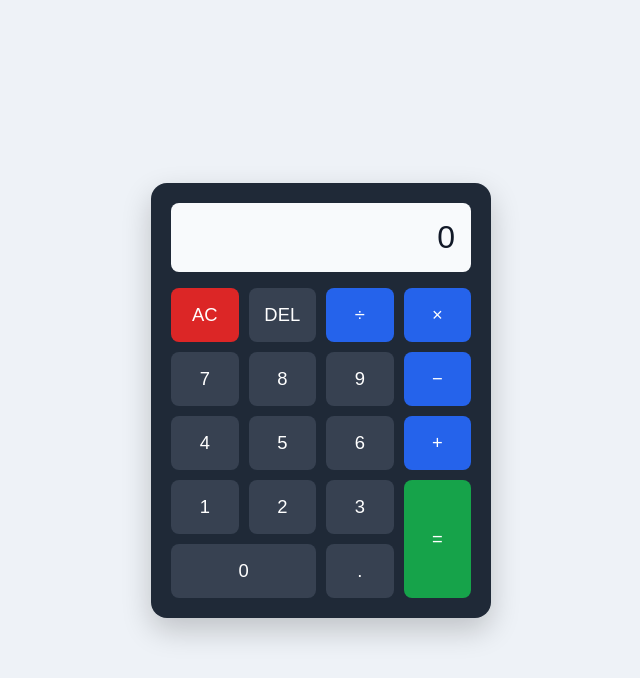
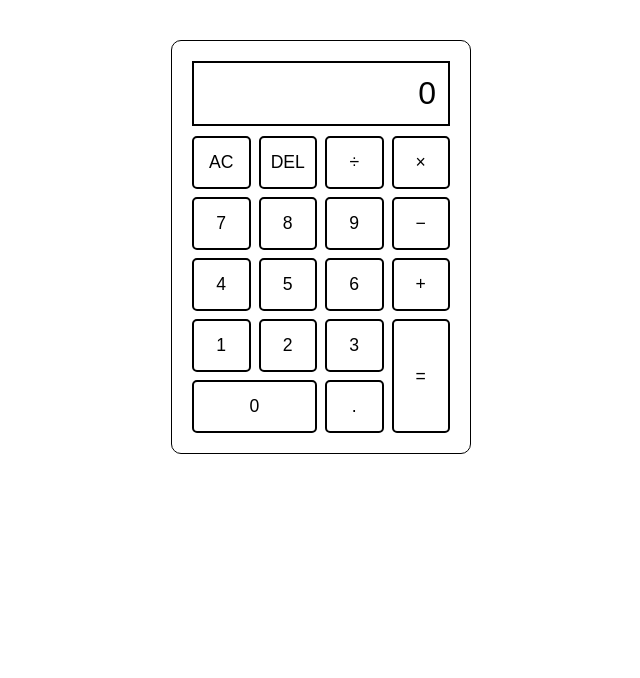
Before and after one commit to Shaktivelseena/FrontEnd-Lab-prgrams, a plain HTML site: page prog6/calci.html in a window 1280 px wide. Shown: the whole page, without its empty margins (319-959 px from the left). Drawn offline with Linux system fonts and the light colour scheme.

Commit message:
Added new program

```diff
--- a/prog6/calci.html
+++ b/prog6/calci.html
@@ -1,126 +1,11 @@
-<!DOCTYPE html>
+<!doctype html>
 <html lang="en">
-<head>
-	<meta charset="UTF-8">
-	<meta name="viewport" content="width=device-width, initial-scale=1.0">
-	<title>Calculator</title>
-	<style>
-		* { box-sizing: border-box; }
-		body {
-			display: grid;
-			min-height: 100vh;
-			margin: 0;
-			place-items: center;
-			background: #eef2f7;
-			font-family: Arial, sans-serif;
-		}
-		.calculator {
-			width: min(92vw, 340px);
-			padding: 20px;
-			border-radius: 16px;
-			background: #1f2937;
-			box-shadow: 0 12px 30px #0003;
-		}
-		#display {
-			width: 100%;
-			margin-bottom: 16px;
-			padding: 16px;
-			border: 0;
-			border-radius: 8px;
-			background: #f8fafc;
-			color: #111827;
-			font-size: 2rem;
-			text-align: right;
-		}
-		.keys { display: grid; grid-template-columns: repeat(4, 1fr); gap: 10px; }
-		button {
-			padding: 16px 8px;
-			border: 0;
-			border-radius: 8px;
-			background: #374151;
-			color: white;
-			cursor: pointer;
-			font-size: 1.15rem;
-		}
-		button:hover { background: #4b5563; }
-		.operator { background: #2563eb; }
-		.operator:hover { background: #1d4ed8; }
-		.clear { background: #dc2626; }
-		.equals { grid-row: span 2; background: #16a34a; }
-		.zero { grid-column: span 2; }
-	</style>
-</head>
-<body>
-	<main class="calculator">
-		<input id="display" type="text" value="0" aria-label="Calculator display" readonly>
-		<div class="keys">
-			<button class="clear" onclick="clearDisplay()">AC</button>
-			<button onclick="deleteDigit()">DEL</button>
-			<button class="operator" onclick="chooseOperator('/')">÷</button>
-			<button class="operator" onclick="chooseOperator('*')">×</button>
-			<button onclick="appendValue('7')">7</button>
-			<button onclick="appendValue('8')">8</button>
-			<button onclick="appendValue('9')">9</button>
-			<button class="operator" onclick="chooseOperator('-')">−</button>
-			<button onclick="appendValue('4')">4</button>
-			<button onclick="appendValue('5')">5</button>
-			<button onclick="appendValue('6')">6</button>
-			<button class="operator" onclick="chooseOperator('+')">+</button>
-			<button onclick="appendValue('1')">1</button>
-			<button onclick="appendValue('2')">2</button>
-			<button onclick="appendValue('3')">3</button>
-			<button class="equals" onclick="calculate()">=</button>
-			<button class="zero" onclick="appendValue('0')">0</button>
-			<button onclick="appendValue('.')">.</button>
-		</div>
-	</main>
-	<script>
-		const display = document.getElementById('display');
-		let firstNumber = null;
-		let operator = null;
-		let waitingForNumber = false;
-
-		function appendValue(value) {
-			if (waitingForNumber || display.value === '0' || display.value === 'Error') {
-				display.value = value === '.' ? '0.' : value;
-				waitingForNumber = false;
-			} else if (value !== '.' || !display.value.includes('.')) {
-				display.value += value;
-			}
-		}
-
-		function chooseOperator(nextOperator) {
-			const current = Number(display.value);
-			if (operator && !waitingForNumber) calculate();
-			firstNumber = operator && !waitingForNumber ? Number(display.value) : current;
-			operator = nextOperator;
-			waitingForNumber = true;
-		}
-
-		function calculate() {
-			if (operator === null || firstNumber === null) return;
-			const secondNumber = Number(display.value);
-			let result;
-			if (operator === '+') result = firstNumber + secondNumber;
-			if (operator === '-') result = firstNumber - secondNumber;
-			if (operator === '*') result = firstNumber * secondNumber;
-			if (operator === '/') result = secondNumber === 0 ? 'Error' : firstNumber / secondNumber;
-			display.value = result === 'Error' ? result : String(Number(result.toFixed(10)));
-			firstNumber = null;
-			operator = null;
-			waitingForNumber = true;
-		}
-
-		function clearDisplay() {
-			display.value = '0';
-			firstNumber = null;
-			operator = null;
-			waitingForNumber = false;
-		}
-
-		function deleteDigit() {
-			if (!waitingForNumber) display.value = display.value.length > 1 ? display.value.slice(0, -1) : '0';
-		}
-	</script>
-</body>
-</html>
+  <head>
+    <meta charset="UTF-8">
+    <title>Calculator</title>
+    <style>
+*{box-sizing:border-box}
+body{margin:40px;font-family:Arial;background:#fff}.calculator{width:300px;margin:auto;padding:20px;border:1px solid;border-radius:10px}#display{width:100%;padding:12px;margin-bottom:10px;border:2px solid;font-size:2rem;text-align:right}.keys{display:grid;grid-template-columns:repeat(4,1fr);gap:8px}button{padding:14px 8px;border:2px solid;border-radius:5px;background:#fff;font-size:1.1rem;cursor:pointer}button:hover{background:#eee}.equals{grid-row:span 2}.zero{grid-column:span 2}
+</style></head><body><main class="calculator"><input id="display" value="0" aria-label="Calculator display" readonly><div class="keys"><button onclick="calculator('clear')">AC</button><button onclick="calculator('delete')">DEL</button><button onclick="calculator('operator','/')">÷</button><button onclick="calculator('operator','*')">×</button><button onclick="calculator('number','7')">7</button><button onclick="calculator('number','8')">8</button><button onclick="calculator('number','9')">9</button><button onclick="calculator('operator','-')">−</button><button onclick="calculator('number','4')">4</button><button onclick="calculator('number','5')">5</button><button onclick="calculator('number','6')">6</button><button onclick="calculator('operator','+')">+</button><button onclick="calculator('number','1')">1</button><button onclick="calculator('number','2')">2</button><button onclick="calculator('number','3')">3</button><button class="equals" onclick="calculator('equals')">=</button><button class="zero" onclick="calculator('number','0')">0</button><button onclick="calculator('number','.')">.</button></div></main><script>
+const display=document.getElementById('display');function calculator(action,value){calculator.first??=null;calculator.operator??=null;calculator.waiting??=false;if(action==='clear')display.value='0',calculator.first=calculator.operator=null,calculator.waiting=false;else if(action==='delete'&&!calculator.waiting)display.value=display.value.length>1?display.value.slice(0,-1):'0';else if(action==='number'){if(calculator.waiting||display.value==='0'||display.value==='Error')display.value=value==='.'?'0.':value;else if(value!=='.'||!display.value.includes('.'))display.value+=value;calculator.waiting=false}else if(action==='operator'){if(display.value==='Error')display.value='0',calculator.first=0;else calculator.first=+display.value;calculator.operator=value,calculator.waiting=true}else if(action==='equals'&&calculator.operator!==null){let b=+display.value,a=calculator.first,r=calculator.operator==='/'&&b===0?'Error':({' +':a+b,'-':a-b,'*':a*b,'/':a/b}[calculator.operator]);display.value=r==='Error'?r:String(+r.toFixed(10));calculator.first=calculator.operator=null,calculator.waiting=true}}
+</script></body></html>
```
Also changed, not shown: prog5/index.html (+3 -0 lines), prog7/index.html (added, +27 -0 lines).
